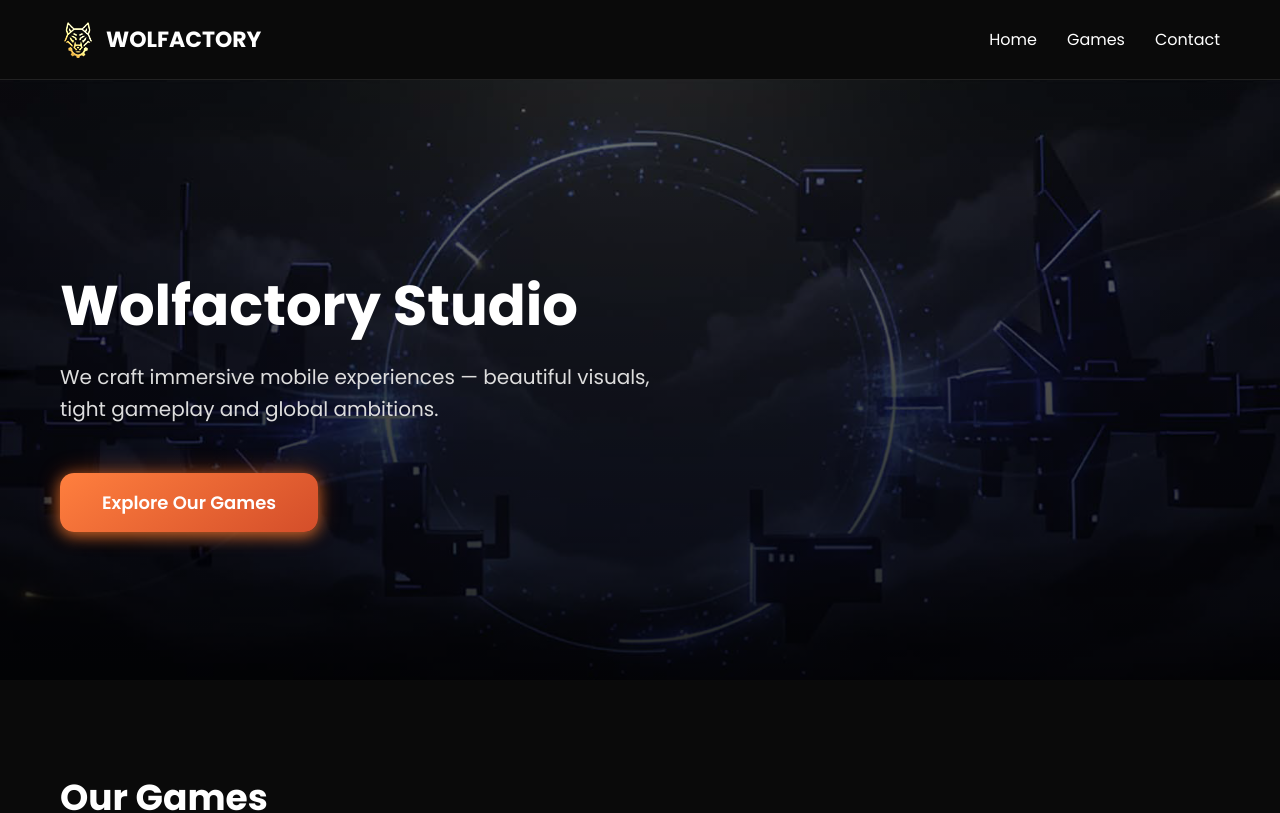
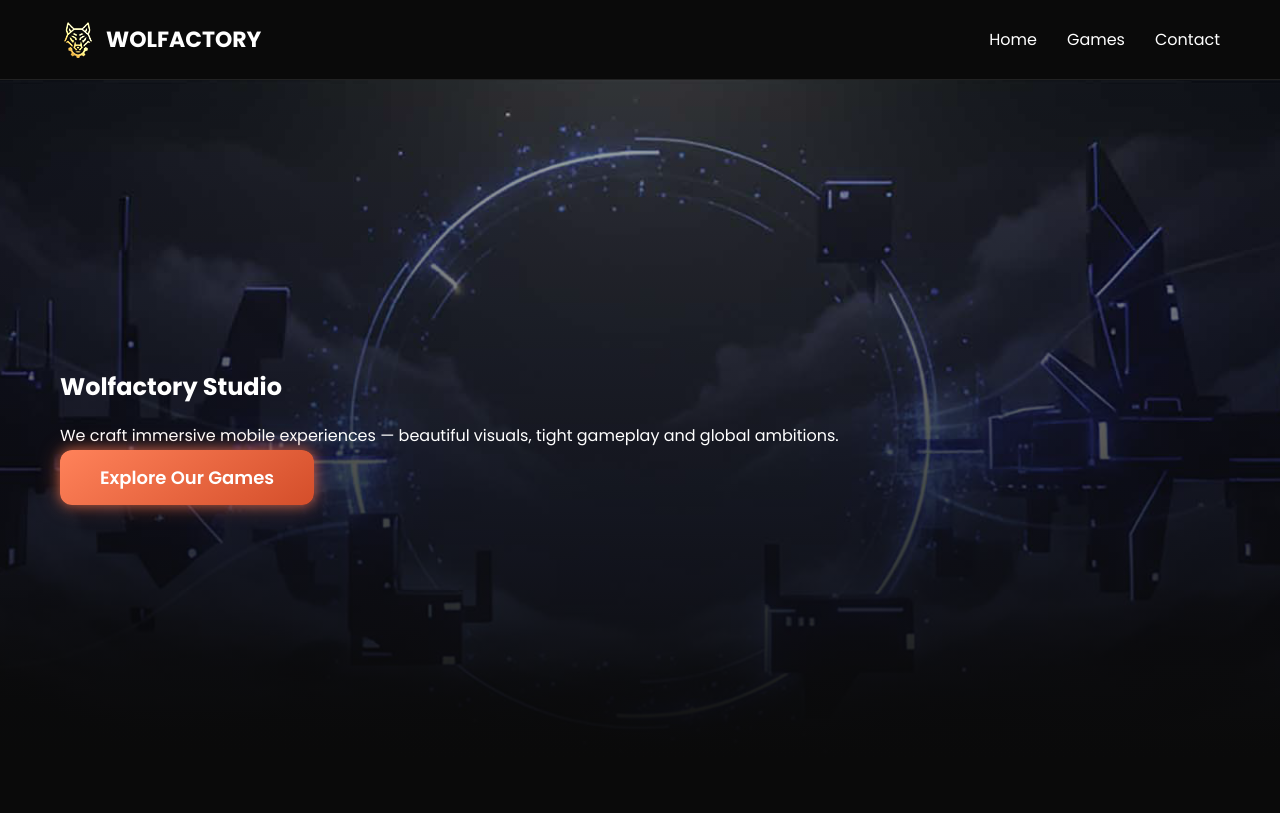
Before and after one commit to phamthang87/wolfactory, a Next.js app: page / in a window 1280 px wide. Shown: the top 813 px of the page. Built offline with nearby package versions, Linux system fonts and the light colour scheme.

Commit message:
Add files via upload

```diff
--- a/styles/HeroSection.module.css
+++ b/styles/HeroSection.module.css
@@ -1,60 +1,56 @@
 .hero {
-  background-image:
-    linear-gradient(to bottom, rgba(0,0,0,0.55), rgba(0,0,0,0.85)),
+  background-image: linear-gradient(to bottom, rgba(0,0,0,0.3), #0a0a0a),
     url("/resources/hero.jpg");
   background-size: cover;
   background-position: center;
+  height: 85vh;
   display: flex;
   align-items: center;
-  min-height: 75vh;
-  padding: 80px 0;
 }
 
 .content {
-  max-width: 760px;
+  max-width: 900px;
   padding: 0 40px;
 }
 
-.title {
-  font-size: 56px;
+.content h1 {
+  font-size: 64px;
   font-weight: 800;
-  margin-bottom: 24px;
-  color: #fff;
-  line-height: 1.1;
+  margin-bottom: 20px;
+  text-transform: none;
 }
 
-.subtitle {
+.content p {
   font-size: 20px;
   color: #ddd;
-  margin-bottom: 48px;
-  line-height: 1.6;
-  max-width: 620px;
+  margin-bottom: 40px;
 }
 
-/* CTA NEON BUTTON */
+/* 🔥 CTA NEON BUTTON */
 .neonButton {
   font-size: 18px;
   font-weight: 600;
-  padding: 16px 42px;
-  border-radius: 14px;
-  display: inline-block;
+  padding: 15px 40px;
+  border-radius: 12px;
+  border: none;
   cursor: pointer;
   color: #fff;
-  text-decoration: none;
 
-  background: linear-gradient(145deg, #ff7f3e, #d44e2a);
+  background: linear-gradient(145deg, #ff825a, #d44e2a);
+
   box-shadow:
-    0 4px 14px rgba(255, 128, 50, 0.6),
-    0 0 22px rgba(255, 100, 20, 0.45);
+    0 0 12px rgba(255, 120, 80, 0.6),
+    0 0 22px rgba(255, 120, 80, 0.4);
 
-  transition: 0.25s ease;
+  transition: 0.25s ease-in-out;
 }
 
 .neonButton:hover {
   transform: translateY(-4px) scale(1.04);
   box-shadow:
-    0 6px 20px rgba(255, 140, 40, 0.75),
-    0 0 28px rgba(255, 80, 10, 0.55);
+    0 0 18px rgba(255, 120, 80, 0.8),
+    0 0 30px rgba(255, 120, 80, 0.6),
+    0 0 55px rgba(255, 120, 80, 0.5);
 }
 
 .neonButton:active {
```
